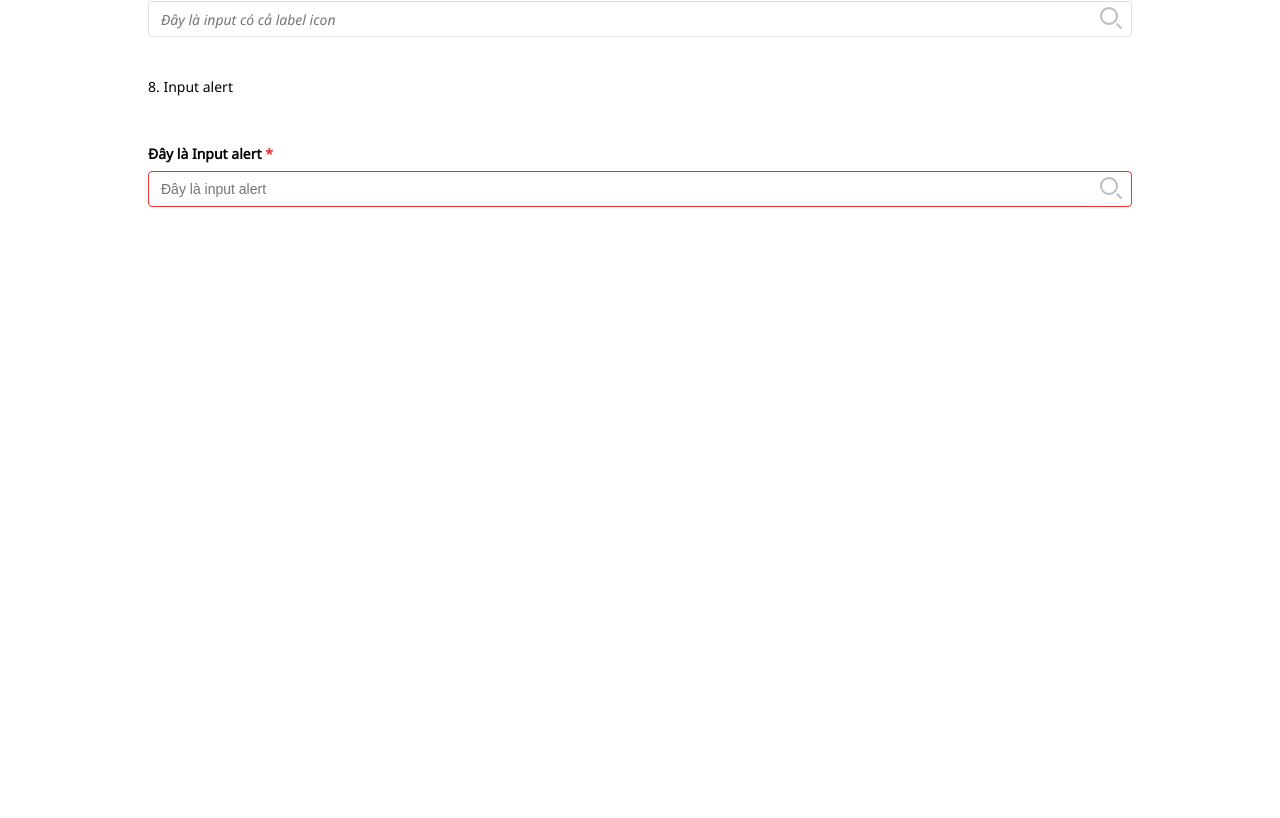
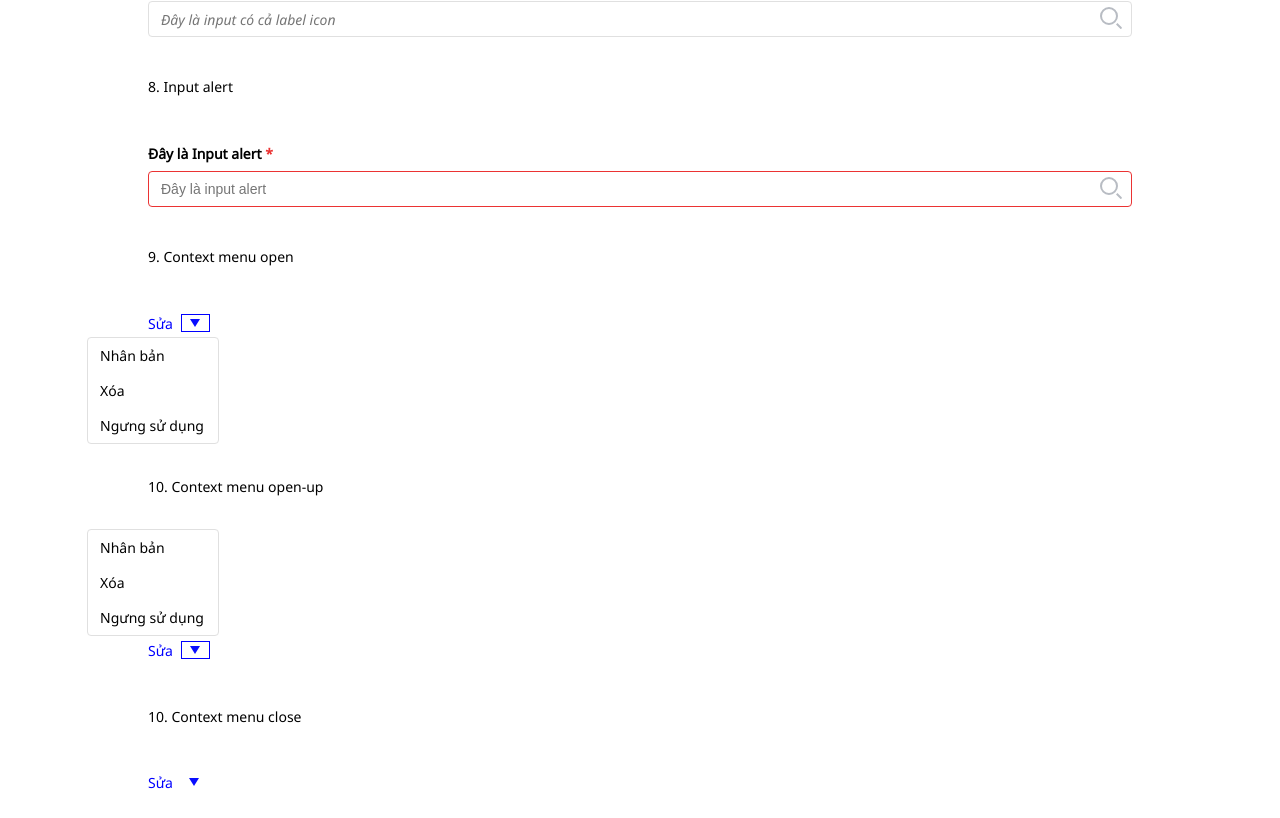
Before and after one commit to tonguyenducmanh/MISA-accounting-app-VueJS-learning, a Vue app: page /demo in a window 1280 px wide. Shown: the part 958-1776 px from the top of the page. Before the commit the page ends 1185 px from the top, so only its background shows below. Built offline with nearby package versions, Linux system fonts and the light colour scheme.

Commit message:
feat: Thêm component ContextMenu

```diff
--- /dev/null
+++ b/src/components/base/MContextMenu.vue
@@ -0,0 +1,38 @@
+<template lang="">
+  <div class="contextmenu">
+    <div class="contextmenu__main">
+      <div class="contextmenu__button">Sửa</div>
+      <div
+        class="contextmenu__dropicon"
+        :class="hasOpen === true ? MISAEnum.contextMenu.SHOW : ''"
+      >
+        <div
+          class="contextmenu__menu"
+          :class="hasUp === true ? MISAEnum.contextMenu.UP : ''"
+        >
+          <div class="contextmenu__item">Nhân bản</div>
+          <div class="contextmenu__item">Xóa</div>
+          <div class="contextmenu__item">Ngưng sử dụng</div>
+        </div>
+      </div>
+    </div>
+  </div>
+</template>
+<script>
+// import js files
+import MISAEnum from "../../js/enum.js";
+export default {
+  name: "MConntextMenu",
+  data() {
+    return {
+      MISAEnum,
+    };
+  },
+  props: ["hasOpen", "hasUp"],
+  methods: {},
+};
+</script>
+<style scoped>
+@import url("../../css/base/icon.css");
+@import url("../../css/base/contextmenu.css");
+</style>
--- /dev/null
+++ b/src/css/base/contextmenu.css
@@ -0,0 +1,74 @@
+.contextmenu{
+    position: relative;
+    width: 70px;
+}
+
+.contextmenu .contextmenu__main{
+    display: flex;
+    cursor: pointer;
+    align-items: center;
+}
+
+.contextmenu .contextmenu__button{
+    color: blue;
+}
+
+.contextmenu .contextmenu__dropicon{
+    position: relative;
+    width: 28px;
+    height: 16px;
+    margin: 8px;
+}
+.contextmenu .contextmenu__dropicon::before{
+    cursor: pointer;
+    position: absolute;
+    width: 20px;
+    height: 20px;
+    top: 0;
+    left: 0;
+    margin-left: 5px;
+    background-image: url(../../assets/img/Sprites.64af8f61.svg);
+    background-position: -368px -360px;
+    filter: invert(8%) sepia(100%) saturate(7220%) hue-rotate(246deg) brightness(96%) contrast(145%);
+    content: "";
+}
+
+.contextmenu .contextmenu__dropicon--clicked{
+    border: 1px solid blue;
+}
+
+.contextmenu .contextmenu__menu{
+    z-index: 100;
+    background-color: var(--ColorBackgroundWhite);
+    display: none;
+    min-width: 130px;
+    position: absolute;
+    right: -10px;
+    top:22px;
+    background-color: var(--ColorBackgroundWhite);
+    border: 1px solid var(--ColorBorder);
+    border-radius: var(--BorderRadius);
+}
+
+.contextmenu .contextmenu__dropicon--clicked .contextmenu__menu{
+    display: block;
+}
+
+.contextmenu .contextmenu__item{
+    cursor: pointer;
+    padding: 8px 12px;
+}
+
+.contextmenu .contextmenu__item:hover{
+    background-color: var(--ColorBorder);
+    color: var(--LightGreen600)
+}
+
+.contextmenu .contextmenu__item:active{
+    background-color: var(--ColorPrimaryTextWhite);
+}
+
+.contextmenu .contextmenu__menu--up{
+    top:unset;
+    bottom: 22px;
+}
--- a/src/views/TheDemo.vue
+++ b/src/views/TheDemo.vue
@@ -35,6 +35,18 @@
       :hasIcon="true"
       placeHolder="Đây là input alert"
     />
+    <div>9. Context menu open</div>
+    <MConntextMenu :hasOpen="true" />
+
+    <br /><br /><br />
+
+    <div>10. Context menu open-up</div>
+
+    <br /><br /><br />
+
+    <MConntextMenu :hasOpen="true" :hasUp="true" />
+    <div>10. Context menu close</div>
+    <MConntextMenu />
   </div>
 </template>
 <script>
@@ -44,10 +56,12 @@ import MISAEnum from "../js/enum.js";
 // import component file
 import MButton from "../components/base/MButton.vue";
 import MInput from "../components/base/MInput.vue";
+import MConntextMenu from "../components/base/MContextMenu.vue";
 export default {
   components: {
     MButton,
     MInput,
+    MConntextMenu,
   },
   data() {
     return {
```
